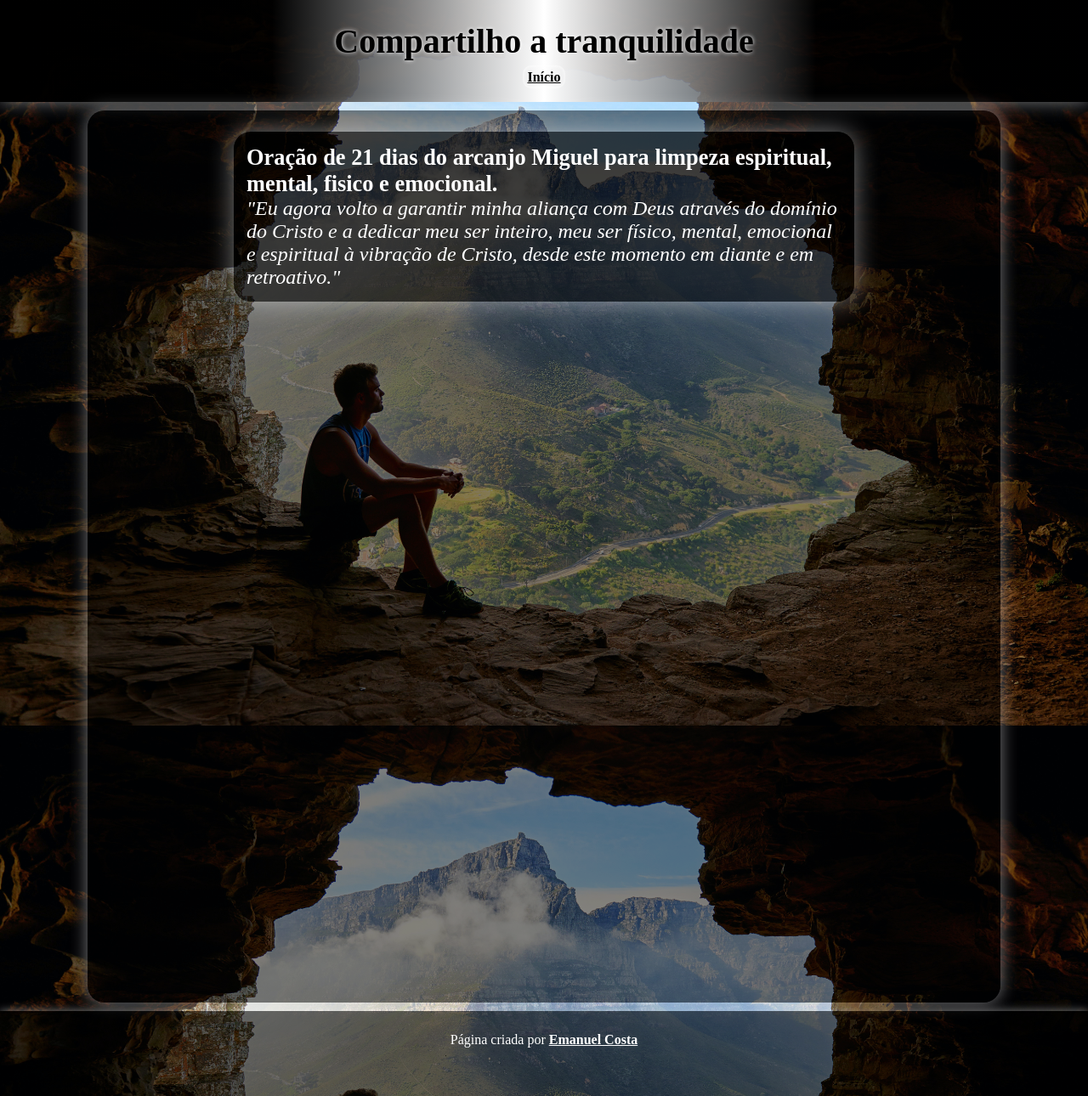
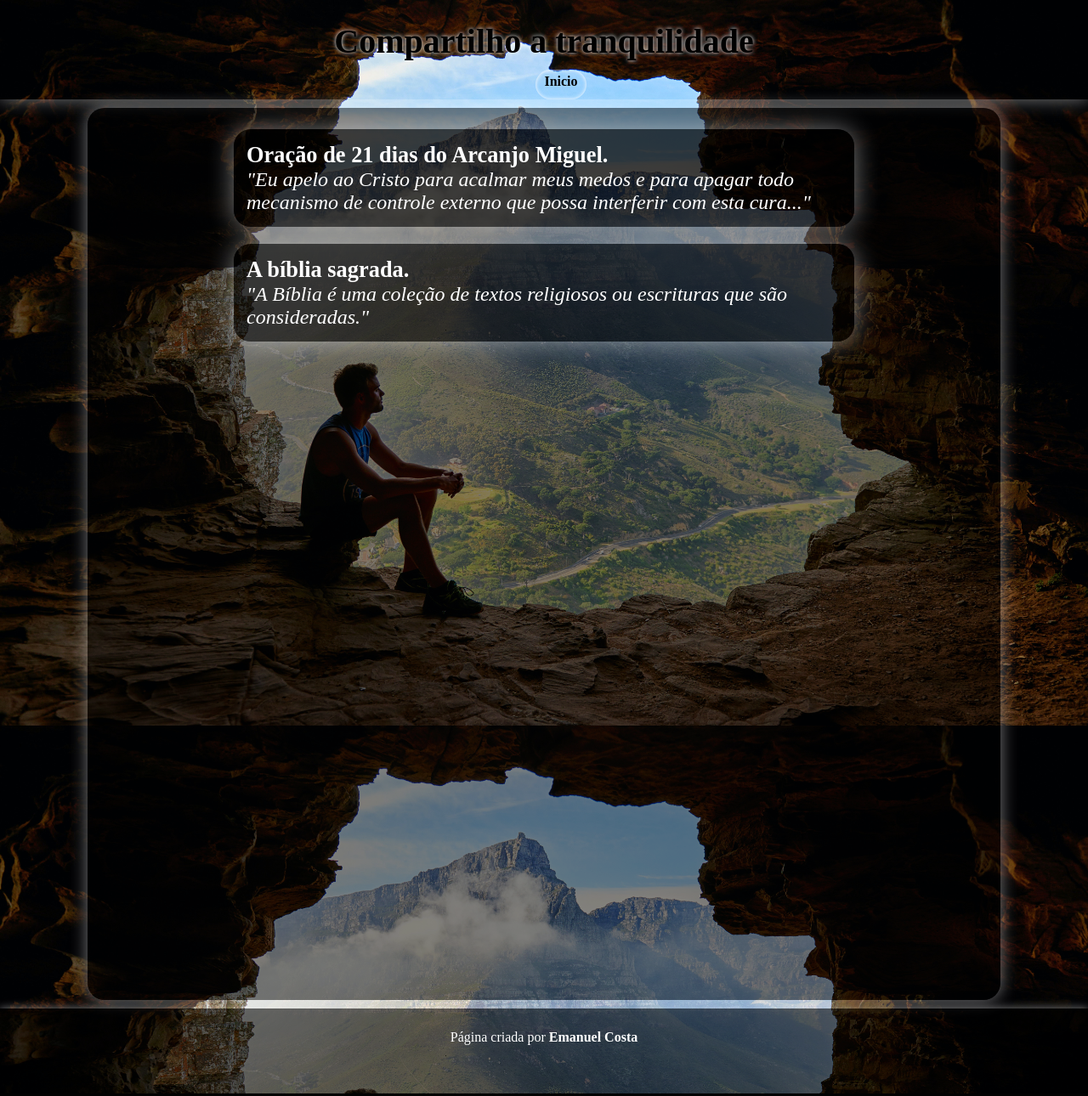
Before and after one commit to rvdemanuelcosta/WebDevelopment, a PHP site: page /compartilho-a-tranquilidade/index.html in a window 1280 px wide. Shown: the whole page at 85% size. Run offline with PHP 8.4, Linux system fonts and the light colour scheme.

Commit message:
Adciona uma nova pagina em compartilho a tranquilidade. Altera o background do header.

```diff
--- a/simple/compartilho-a-tranquilidade/index.html
+++ b/simple/compartilho-a-tranquilidade/index.html
@@ -13,27 +13,38 @@
     <body>
         <header>
             <h1>Compartilho a tranquilidade</h1>
-            <aside>
-                <p>
-                    <a href="index.html">Início</a>
-                </p>
-            </aside>
+            <menu>
+                <li>
+                    <a href="index.html">
+                        Inicio
+                    </a>
+                </li>
+            </munu>
         </header>
         <main>
             <section class="pagelink">
                 <a href="oracao-miguel-21-dias.html">
                     <h2>
-                        Oração de 21 dias do arcanjo Miguel para limpeza espiritual,
-                        mental, fisico e emocional.
+                        Oração de 21 dias do Arcanjo Miguel.
                     </h2>
                     <cite>
                         <p>
-                        "Eu agora volto a garantir minha aliança com Deus através do
-                         domínio do Cristo e a dedicar meu ser inteiro, meu ser físico,
-                          mental, emocional e espiritual à vibração de Cristo, desde
-                           este momento em diante e em retroativo."
+                        "Eu apelo ao Cristo para acalmar meus medos e para
+                        apagar todo mecanismo de controle externo que possa
+                        interferir com esta cura..."
                         </p>
                     </cite>
+                </a>
+            </section>
+            <section class="pagelink">
+                <a href="biblia.html">
+                    <h2>A bíblia sagrada.</h2>
+                    <p>
+                        <cite>
+                            "A Bíblia é uma coleção de textos religiosos
+                             ou escrituras que são consideradas."
+                        </cite>
+                    </p>
                 </a>
             </section>
         </main>
--- a/simple/compartilho-a-tranquilidade/styles/default.css
+++ b/simple/compartilho-a-tranquilidade/styles/default.css
@@ -3,6 +3,18 @@
 /* default for mobile first */
 *{
     margin: 0px;
+}
+a {
+    text-decoration: none;
+}
+a:hover{
+    text-decoration: underline;
+}
+cite{
+    font-style: italic;
+}
+ul.nostyle{
+    list-style-type: none;
 }
 html, body{
     background-color: black;
@@ -13,10 +25,14 @@ html, body{
     background-size: cover;
 
 }
-body.article{
+body.bgrio{
     background-image: url("../images/bg002.jpg");
 }
-
+body.bgbible{
+    background-image: url("../images/bible001.jpg");
+    background-size: cover;
+    background-position: center right;
+}
 main{
     width: 230px; /* pc 1000px; */
     border-radius: 20px;
@@ -26,6 +42,9 @@ main{
 }
 main h1{
     text-align: center;
+}
+main section.pagelink{
+    margin-bottom: 10px;
 }
 article{
     width: 240px; /* pc 700px; */
--- a/simple/compartilho-a-tranquilidade/styles/header.css
+++ b/simple/compartilho-a-tranquilidade/styles/header.css
@@ -1,9 +1,7 @@
 @charset "UTF-8";
 /* default for mobile first */
 header{
-    background-image: linear-gradient(to right, rgb(0, 0, 0) 0%,
-     rgba(0, 0, 0, 0.877) 25%, white 50%, rgba(0, 0, 0, 0.836) 75%);
-    height: 120px;
+    height: 15  0px;
     color: var(--headertext);
     box-shadow: 0px 0px 20px var(--whiteshadow);
     text-align: center;
@@ -16,18 +14,26 @@ header h1{
     font-size: 1.3em;
     text-shadow: 0px 0px 5px white;
 }
-header a{
+header menu li{
+    margin: auto;
+    list-style-type: none;
     transition-duration: 500ms;
     padding: 5px;
     color: black;
-    border-radius: 10px;
+    border-radius: 50px;
     font-weight: bold;
     box-shadow: 0px 0px 5px white inset;
+    width: 50px;
+    height: 25px;
 }
-header a:hover{
+header menu li a {
+    color: black;
+}
+header menu li:hover{
     transition-duration: 1s;
     box-shadow: 0px 0px 20px black inset;
 }
+
 @media only screen and (min-width: 481px) and (max-width: 768px){
     header h1{
         font-size: 1.6em;
--- a/simple/compartilho-a-tranquilidade/styles/mainStyle.css
+++ b/simple/compartilho-a-tranquilidade/styles/mainStyle.css
@@ -59,6 +59,9 @@ section.pagelink a{
         width: 700px;
         margin: 0px auto;
     }
+    main section.pagelink{
+        margin-bottom: 20px;
+    }
 }
 /* responsividades para telas grandes. */
 @media only screen and (min-width: 1201px){
@@ -69,4 +72,7 @@ section.pagelink a{
         margin: 0px auto;
         width: 700px;
     }
+    main section.pagelink{
+        margin-bottom: 20px;
+    }
 }
```
Also changed, not shown: simple/compartilho-a-tranquilidade/biblia.html (added, +74 -0 lines), simple/compartilho-a-tranquilidade/oracao-miguel-21-dias.html (+7 -6 lines), simple/compartilho-a-tranquilidade/images/baseline_home_black_24dp.png (added), simple/compartilho-a-tranquilidade/images/bible.jpg (added), simple/compartilho-a-tranquilidade/styles/contentPage.css (line endings or trailing spaces), 1 other file.
